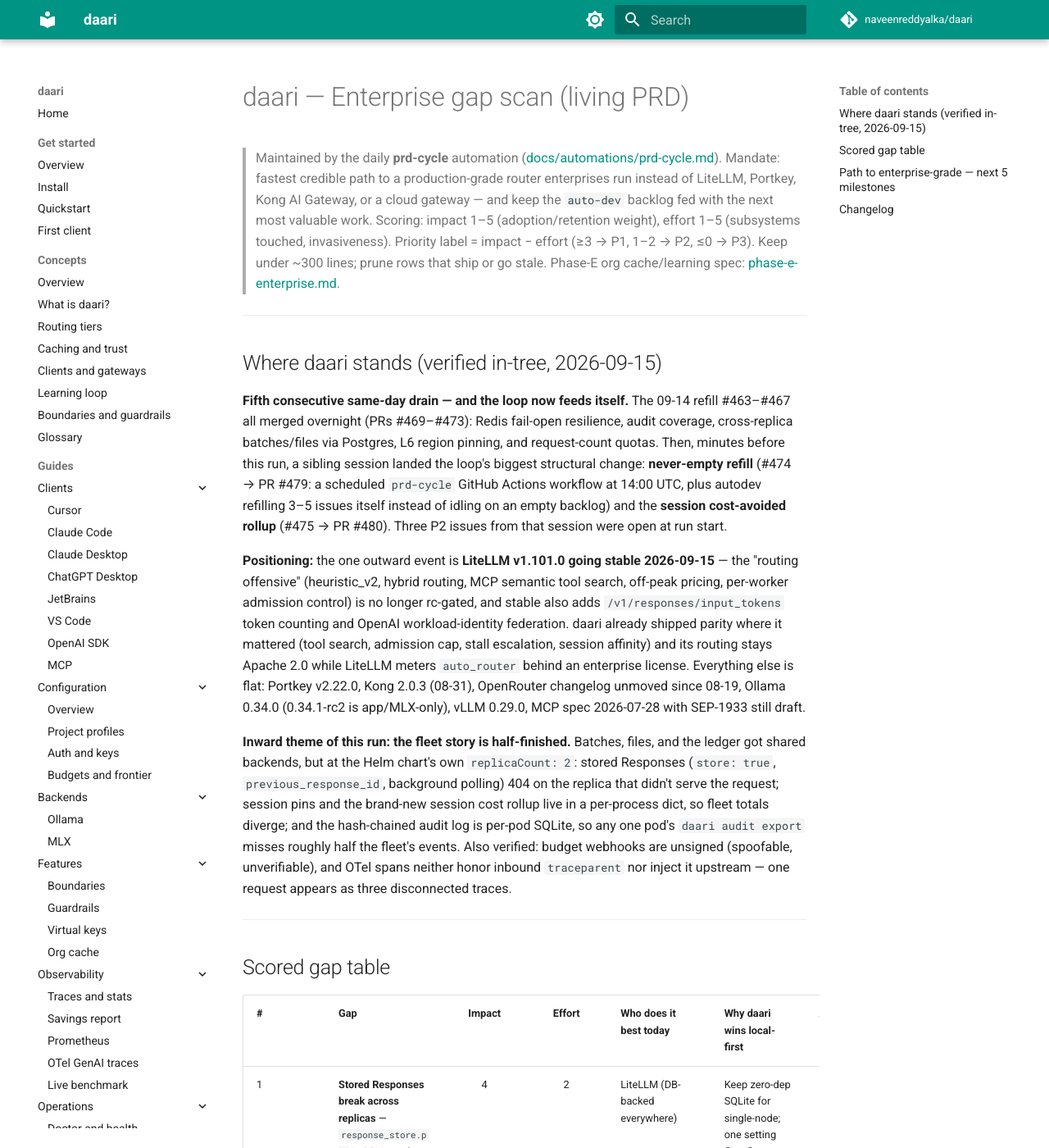
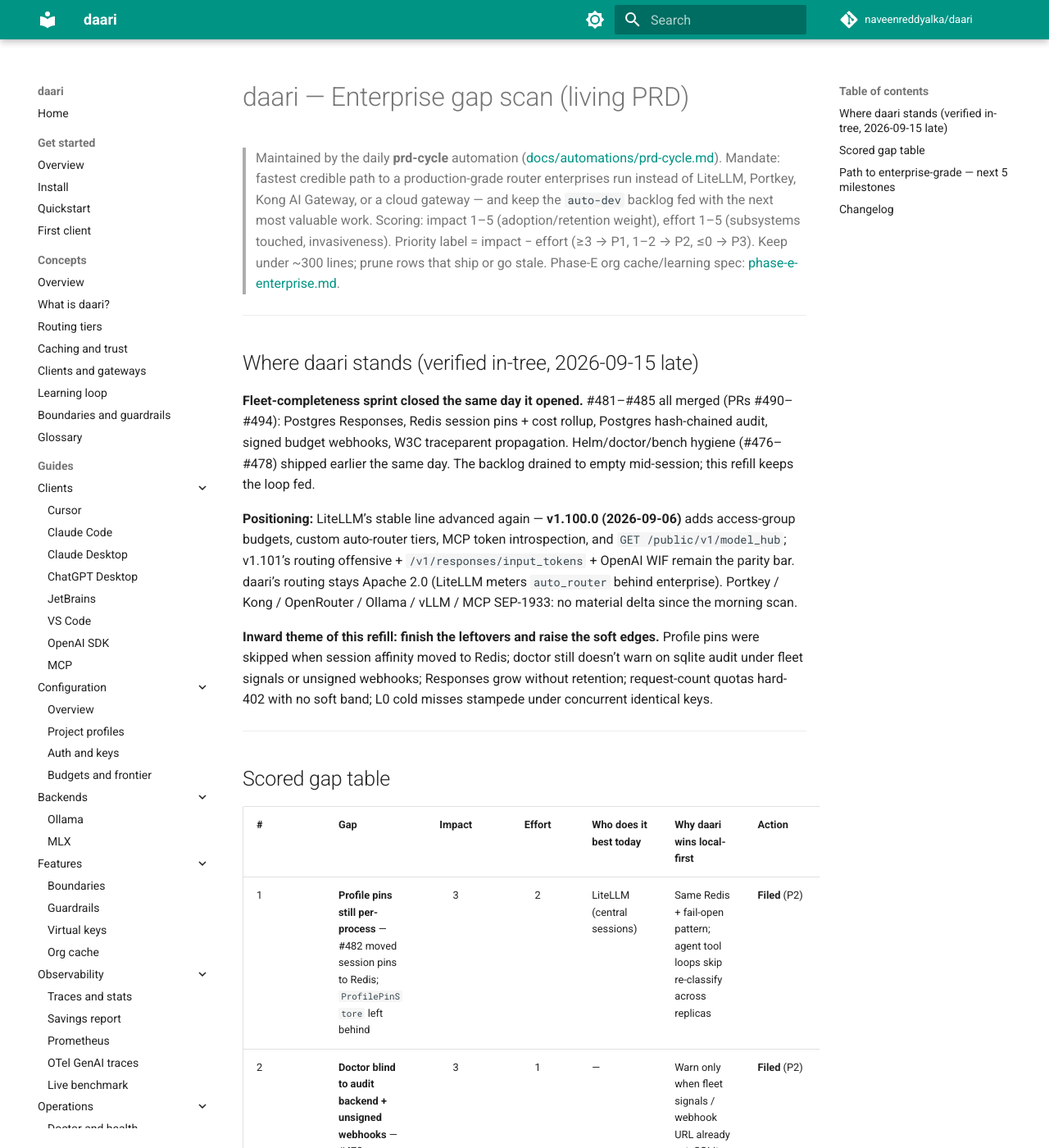
Before and after one commit to naveenreddyalka/daari, an MkDocs documentation site: the page built from docs/prd/ENTERPRISE.md, in a window 1280 px wide and 1400 px high. Shown: the whole window at 82% size. Built offline with MkDocs 1.6.1 and Material for MkDocs 9.7.7, drawn with Linux system fonts in a browser that asks for light colours; comment, search, counter and statistics services are not loaded; some of the changed text lies outside the part shown.

Commit message:
docs(prd): late 2026-09-15 gap scan after fleet drain
Co-authored-by: Cursor <cursoragent@cursor.com>

```diff
--- a/docs/prd/ENTERPRISE.md
+++ b/docs/prd/ENTERPRISE.md
@@ -11,40 +11,27 @@
 
 ---
 
-## Where daari stands (verified in-tree, 2026-09-15)
+## Where daari stands (verified in-tree, 2026-09-15 late)
 
-**Fifth consecutive same-day drain — and the loop now feeds itself.** The 09-14
-refill #463–#467 all merged overnight (PRs #469–#473): Redis fail-open
-resilience, audit coverage, cross-replica batches/files via Postgres, L6 region
-pinning, and request-count quotas. Then, minutes before this run, a sibling
-session landed the loop's biggest structural change: **never-empty refill**
-(#474 → PR #479: a scheduled `prd-cycle` GitHub Actions workflow at 14:00 UTC,
-plus autodev refilling 3–5 issues itself instead of idling on an empty backlog)
-and the **session cost-avoided rollup** (#475 → PR #480). Three P2 issues from
-that session were open at run start.
+**Fleet-completeness sprint closed the same day it opened.** #481–#485 all
+merged (PRs #490–#494): Postgres Responses, Redis session pins + cost rollup,
+Postgres hash-chained audit, signed budget webhooks, W3C traceparent
+propagation. Helm/doctor/bench hygiene (#476–#478) shipped earlier the same
+day. The backlog drained to empty mid-session; this refill keeps the loop fed.
 
-**Positioning:** the one outward event is **LiteLLM v1.101.0 going stable
-2026-09-15** — the "routing offensive" (heuristic_v2, hybrid routing, MCP
-semantic tool search, off-peak pricing, per-worker admission control) is no
-longer rc-gated, and stable also adds `/v1/responses/input_tokens` token
-counting and OpenAI workload-identity federation. daari already shipped parity
-where it mattered (tool search, admission cap, stall escalation, session
-affinity) and its routing stays Apache 2.0 while LiteLLM meters `auto_router`
-behind an enterprise license. Everything else is flat: Portkey v2.22.0,
-Kong 2.0.3 (08-31), OpenRouter changelog unmoved since 08-19, Ollama 0.34.0
-(0.34.1-rc2 is app/MLX-only), vLLM 0.29.0, MCP spec 2026-07-28 with SEP-1933
-still draft.
+**Positioning:** LiteLLM’s stable line advanced again — **v1.100.0 (2026-09-06)**
+adds access-group budgets, custom auto-router tiers, MCP token introspection,
+and `GET /public/v1/model_hub`; v1.101’s routing offensive +
+`/v1/responses/input_tokens` + OpenAI WIF remain the parity bar. daari’s
+routing stays Apache 2.0 (LiteLLM meters `auto_router` behind enterprise).
+Portkey / Kong / OpenRouter / Ollama / vLLM / MCP SEP-1933: no material
+delta since the morning scan.
 
-**Inward theme of this run: the fleet story is half-finished.** Batches, files,
-and the ledger got shared backends, but at the Helm chart's own
-`replicaCount: 2`: stored Responses (`store: true`, `previous_response_id`,
-background polling) 404 on the replica that didn't serve the request; session
-pins and the brand-new session cost rollup live in a per-process dict, so
-fleet totals diverge; and the hash-chained audit log is per-pod SQLite, so any
-one pod's `daari audit export` misses roughly half the fleet's events. Also
-verified: budget webhooks are unsigned (spoofable, unverifiable), and OTel
-spans neither honor inbound `traceparent` nor inject it upstream — one request
-appears as three disconnected traces.
+**Inward theme of this refill: finish the leftovers and raise the soft
+edges.** Profile pins were skipped when session affinity moved to Redis;
+doctor still doesn’t warn on sqlite audit under fleet signals or unsigned
+webhooks; Responses grow without retention; request-count quotas hard-402
+with no soft band; L0 cold misses stampede under concurrent identical keys.
 
 ---
 
@@ -52,64 +39,47 @@ appears as three disconnected traces.
 
 | # | Gap | Impact | Effort | Who does it best today | Why daari wins local-first | Action |
 |---|-----|:--:|:--:|------------------------|----------------------------|--------|
-| 1 | **Stored Responses break across replicas** — `response_store.py` is SQLite-only; batches/files got Postgres, responses missed | 4 | 2 | LiteLLM (DB-backed everywhere) | Keep zero-dep SQLite for single-node; one setting flips fleets to the Postgres the chart already ships | **Filed [#481](https://github.com/naveenreddyalka/daari/issues/481)** (P2) |
-| 2 | **Session pins + cost rollup are per-process** — affinity misses behind round-robin; per-replica savings totals diverge | 3 | 2 | LiteLLM (central DB sessions) | Reuse the Redis the fleet already runs for cache/rate limits; fail open like the Redis-resilience work | **Filed [#482](https://github.com/naveenreddyalka/daari/issues/482)** (P2) |
-| 3 | **Audit trail is per-pod** — hash chain + export only see local SQLite; fleet export is incomplete for SOC 2 | 4 | 3 | LiteLLM/Portkey (plain DB trails) | Nobody else has offline-verifiable chaining; make it fleet-complete and it stays a differentiator | **Filed [#483](https://github.com/naveenreddyalka/daari/issues/483)** (P2) |
-| 4 | **Budget webhooks unsigned** — receivers can't authenticate; alerts spoofable into paging pipelines | 2 | 1 | Stripe-style HMAC is industry norm | `X-Daari-Signature` convention + `secret://` refs already in-tree; pure stdlib | **Done [#484](https://github.com/naveenreddyalka/daari/issues/484)** |
-| 5 | **No W3C trace-context propagation** — inbound `traceparent` ignored, upstream calls uninstrumented; 3 disconnected traces per request | 3 | 2 | Kong OTel plugin / LiteLLM proxy | The routing ladder (cache hit, tier escalation) becomes visible inside the caller's own Jaeger/Tempo trace | **Done [#485](https://github.com/naveenreddyalka/daari/issues/485)** |
-| 6 | **Helm/doctor/bench hygiene** — stale chart tag, SQLite-at-replicas warnings, hermetic perf suite | 2–3 | 2 | — | Filed by the 09-15 sibling session | Open: [#476](https://github.com/naveenreddyalka/daari/issues/476)–[#478](https://github.com/naveenreddyalka/daari/issues/478) (P2) |
-| 7 | **Percentile-TTFT routing** — still rc-only (LiteLLM v1.102.0-rc.1) | 2 | 3 | LiteLLM `-rc` | Need latency histograms first | Watch (stable or operator SLO ask) |
-| 8 | **`/v1/responses/input_tokens` counting** — LiteLLM v1.101 stable | 2 | 2 | LiteLLM | Anthropic `count_tokens` shipped; OpenAI-side estimate exists internally | Watch (client ask) |
-| 9 | **WIF upstream provider auth** — now in Portkey v2.20, Kong 2.0.3, LiteLLM v1.101 stable | 3 | 3 | Portkey | `secret://oauth` covers most; WIF is keyless step further | Watch (operator demand for keyless creds) |
-| 10 | **MCP agent identity** — SEP-1933 still draft; spec 2026-07-28 current | 3 | 3 | MCP Tier-1 SDKs | `secret://oauth` ready | Watch (SEP merge or fleet ask) |
-| 11 | **SOC 2 / Gemini facade / A2A / admin UI / off-peak / `/v1/images` / realtime / streamed `usage.cost`** | 2–3 | 2–5 | Kong / LiteLLM | No new client demand | Watch / non-goal |
+| 1 | **Profile pins still per-process** — #482 moved session pins to Redis; `ProfilePinStore` left behind | 3 | 2 | LiteLLM (central sessions) | Same Redis + fail-open pattern; agent tool loops skip re-classify across replicas | **Filed** (P2) |
+| 2 | **Doctor blind to audit backend + unsigned webhooks** — #478 covered batches/files only | 3 | 1 | — | Warn only when fleet signals / webhook URL already set; SQLite stays fine for single-node | **Filed** (P2) |
+| 3 | **Stored Responses never prune** — Files got retention (#456); Responses accumulate forever | 3 | 2 | LiteLLM (TTL everywhere) | Opt-in local retention; reuse existing sweep | **Filed** (P2) |
+| 4 | **Request-count quotas have no soft warning/alert** — USD soft-band only; local $0 traffic cliffs at 402 | 3 | 2 | LiteLLM budgets | Soft signal keeps agents on L3–L5 before the hard stop | **Filed** (P2) |
+| 5 | **L0 exact-cache stampede** — concurrent identical cold misses all hit upstream | 3 | 2 | GPTCache / LiteLLM singleflight | One in-flight fill + fan-out maximizes $0 hits under agent fan-out | **Filed** (P2) |
+| 6 | **`/v1/responses/input_tokens`** — LiteLLM v1.101 stable | 2 | 2 | LiteLLM | Reuse local estimate / Anthropic count path | Watch (client ask) |
+| 7 | **Percentile-TTFT routing** — LiteLLM still partly rc | 2 | 3 | LiteLLM | Need Prometheus TTFT histograms first | Watch |
+| 8 | **WIF upstream provider auth** | 3 | 3 | Portkey | `secret://oauth` covers most | Watch |
+| 9 | **MCP agent identity (SEP-1933)** | 3 | 3 | MCP Tier-1 SDKs | Draft | Watch |
+| 10 | **SOC 2 / Gemini facade / A2A / admin UI / images / realtime** | 2–3 | 2–5 | Kong / LiteLLM | No new client demand | Watch / non-goal |
 
-Pruned this run: #463–#467 rows (all shipped overnight, PRs #469–#473);
-session-savings watch row (shipped as PR #480).
+Pruned this run: #476–#485 rows (all shipped same day).
 
-Open backlog after this run:
-[#476](https://github.com/naveenreddyalka/daari/issues/476)–[#478](https://github.com/naveenreddyalka/daari/issues/478),
-[#481](https://github.com/naveenreddyalka/daari/issues/481)–[#485](https://github.com/naveenreddyalka/daari/issues/485)
-(all P2).
+Open backlog after this run: five new P2 issues from the late-15 refill
+(profile pins, doctor follow-on, Responses retention, request-quota soft
+band, L0 singleflight).
 
 ---
 
 ## Path to enterprise-grade — next 5 milestones
 
-1. **Finish the fleet** ([#481](https://github.com/naveenreddyalka/daari/issues/481), [#482](https://github.com/naveenreddyalka/daari/issues/482)) — every stateful surface must be true at the chart's default replica count; stored Responses and session state are the two still lying.
-2. **Fleet-complete compliance** ([#483](https://github.com/naveenreddyalka/daari/issues/483)) — the hash-chained audit log is a genuine differentiator only if one export covers the whole fleet.
-3. **Trustworthy signals out** ([#484](https://github.com/naveenreddyalka/daari/issues/484)) — signed webhooks close the day-one security-review finding on the alerting path.
-4. **One trace end-to-end** ([#485](https://github.com/naveenreddyalka/daari/issues/485)) — propagated trace context puts daari's routing ladder inside the observability stack enterprises already run.
-5. **Honest defaults** ([#476](https://github.com/naveenreddyalka/daari/issues/476)–[#478](https://github.com/naveenreddyalka/daari/issues/478)) — chart, doctor, and benchmarks that tell operators the truth about what a config actually does.
+1. **Close the Redis leftover** — profile pins must share the same fleet path as session pins.
+2. **Honest fleet doctor** — audit backend + signed webhook checks so operators see config lies early.
+3. **Bounded local artifact stores** — Responses retention parity with Files.
+4. **Soft capacity signals** — request-quota warnings/alerts before the 402 cliff.
+5. **Cache stampede resistance** — L0 singleflight under concurrent identical misses.
 
 ---
 
 ## Changelog
 
+- **2026-09-15 (late)** — Same-day fleet sprint closed (#481–#485 → PRs
+  #490–#494; #476–#478 earlier). Backlog empty mid-session; refilled five P2
+  leftovers (profile pins, doctor audit/webhook warnings, Responses
+  retention, request-quota soft band, L0 singleflight). Outward: LiteLLM
+  v1.100.0 (access-group budgets, custom router tiers) noted; v1.101 bar
+  unchanged. Portkey/Kong/OpenRouter/Ollama flat.
 - **2026-09-15** — Fifth same-day drain: #463–#467 merged overnight (PRs
-  #469–#473). Loop structure changed minutes before this run: never-empty
-  refill + scheduled Actions `prd-cycle` at 14:00 UTC (PR #479) and session
-  cost rollup (PR #480) landed; sibling session filed #474–#478. **Two PRD
-  cycles now exist (Actions 14:00 UTC, Cursor Automation 17:00 UTC) — later
-  run each day must delta-scan.** Outward: LiteLLM v1.101.0 STABLE (routing
-  offensive + `/v1/responses/input_tokens` + OpenAI WIF); Portkey v2.22.0,
-  Kong 2.0.3, OpenRouter (08-19), Ollama 0.34.0, vLLM 0.29.0, SEP-1933 draft —
-  all unchanged. Inward: fleet story half-finished — per-pod Responses store,
-  per-process session pins/rollup, per-pod audit chain, unsigned budget
-  webhooks, no trace-context propagation. Filed
-  [#481](https://github.com/naveenreddyalka/daari/issues/481)–[#485](https://github.com/naveenreddyalka/daari/issues/485)
-  (all P2).
-- **2026-09-14** — Redis resilience audit: rate-limit middleware 500s on Redis
-  outage, audit coverage holes, per-pod batches/files at default Helm
-  replicas, no request-count quotas, no L6 region pin. Filed #463–#467; all
-  shipped overnight.
-- **2026-09-13** — Stored-artifact tenancy audit + Portkey v2.22 parity +
-  files retention. Filed #452–#456; all shipped same day. Fixed a CI date
-  bomb in the audit-export test.
-- **2026-09-12** — Batch slice audit (governance bypass, `/v1/files`,
-  durability, idle-yield) + `daari configure`. Filed #441–#445; all shipped
-  same day.
-- **2026-09-11 / 10** — Filed #418–#422, #430–#434 (Kong parity + Batch API),
-  #409–#412; `AUTODEV_GH_TOKEN` set.
-- **2026-09-09→08-28** (condensed) — #374–#401 refills, park era, labeler,
+  #469–#473). Never-empty refill + scheduled Actions `prd-cycle` (PR #479)
+  and session cost rollup (PR #480). Filed #481–#485 (fleet half-finished).
+- **2026-09-14** — Redis resilience audit; filed #463–#467; all shipped
+  overnight.
+- **2026-09-13→08-28** (condensed) — tenancy, batches, Kong parity, labeler,
   Apache 2.0, this PRD.
```
